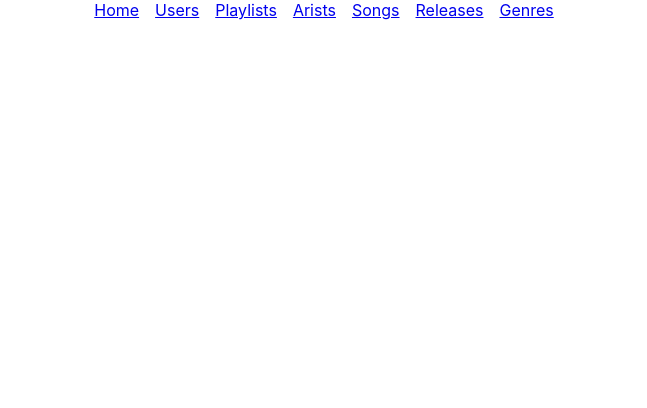
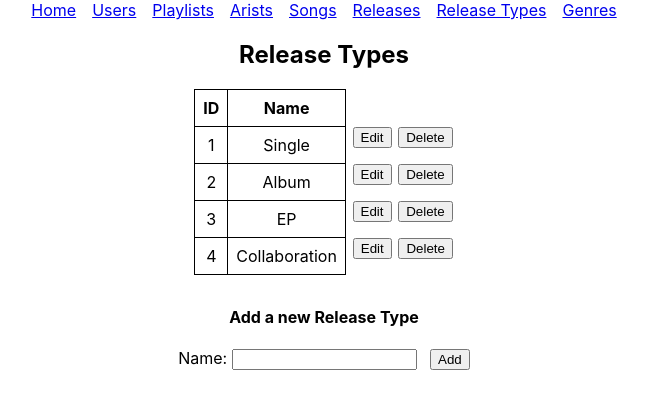
Before and after one commit to GarrChri/CS340_Group26_MusicStreamer, a React (Create React App) app: page /releasetypes in a window 1280 px wide. Shown: the top 408 px of the page, without its empty margins (316-963 px from the left). Built offline with nearby package versions, Linux system fonts and the light colour scheme.

Commit message:
Added release types page

```diff
--- a/src/App.js
+++ b/src/App.js
@@ -26,6 +26,7 @@ function App() {
           <Route path="/artists" element={<Artists />} />
           <Route path="/songs" element={<Songs />} />
           <Route path="/releases" element={<Releases />} />
+          <Route path="/releasetypes" element={<ReleaseTypes />} />
           <Route path="/genres" element={<Genres />} />
         </Routes>
 
--- a/src/components/NavBar.js
+++ b/src/components/NavBar.js
@@ -24,6 +24,9 @@ const NavBar = () => {
                 <Link className="nav-link" to="/releases">
                     Releases
                 </Link>
+                <Link className="nav-link" to="/releasetypes">
+                    Release Types
+                </Link>
                 <Link className="nav-link" to="/genres">
                     Genres
                 </Link>
--- a/src/components/ReleaseTypes.js
+++ b/src/components/ReleaseTypes.js
@@ -1,23 +1,43 @@
 import React from "react";
+
+const releaseTypeExamples = [
+    {id: 1, name: "Single"},
+    {id: 2, name: "Album"},
+    {id: 3, name: "EP"},
+    {id: 4, name: "Collaboration"}
+]
+
 
 // Creates the release types table
 function ReleaseTypes({id, name}) {
     return (
         <div>
-            <table>
+            <h2>Release Types</h2>
+            <table className="table">
                 <thead>
-                    <tr>
+                    <tr className="table-rows">
                         <th>ID</th>
                         <th>Name</th>
                     </tr>
                 </thead>
                 <tbody>
-                    <tr>
-                        <td></td>
-                        <td></td>
+                    {releaseTypeExamples.map((type) => (
+                        <tr className="table-rows">
+                        <td>{type.id}</td>
+                        <td>{type.name}</td>
+                        <button className="table-button">Edit</button>
+                        <button className="table-button">Delete</button>
                     </tr>
+                        ))}
                 </tbody>
             </table>
+
+            <h4 className="form-create-title">Add a new Release Type</h4>
+            <form className="form-create">
+                <label for="release-type-name">Name: </label>
+                <input type="text" id="release-type-name" className="form-create-input" />
+                <button>Add</button>
+            </form>
         </div>
     );
 }
--- a/src/components/Releases.js
+++ b/src/components/Releases.js
@@ -22,7 +22,6 @@ function Releases({id, artistId, name, type} ) {
                 </thead>
                 <tbody>
                     {releaseExamples.map((release) => (
-
                         <tr className="table-rows">
                             <td>{release.id}</td>
                             <td>{release.artist}</td>
```
Lines whose indentation alone changed are shown as unchanged.
